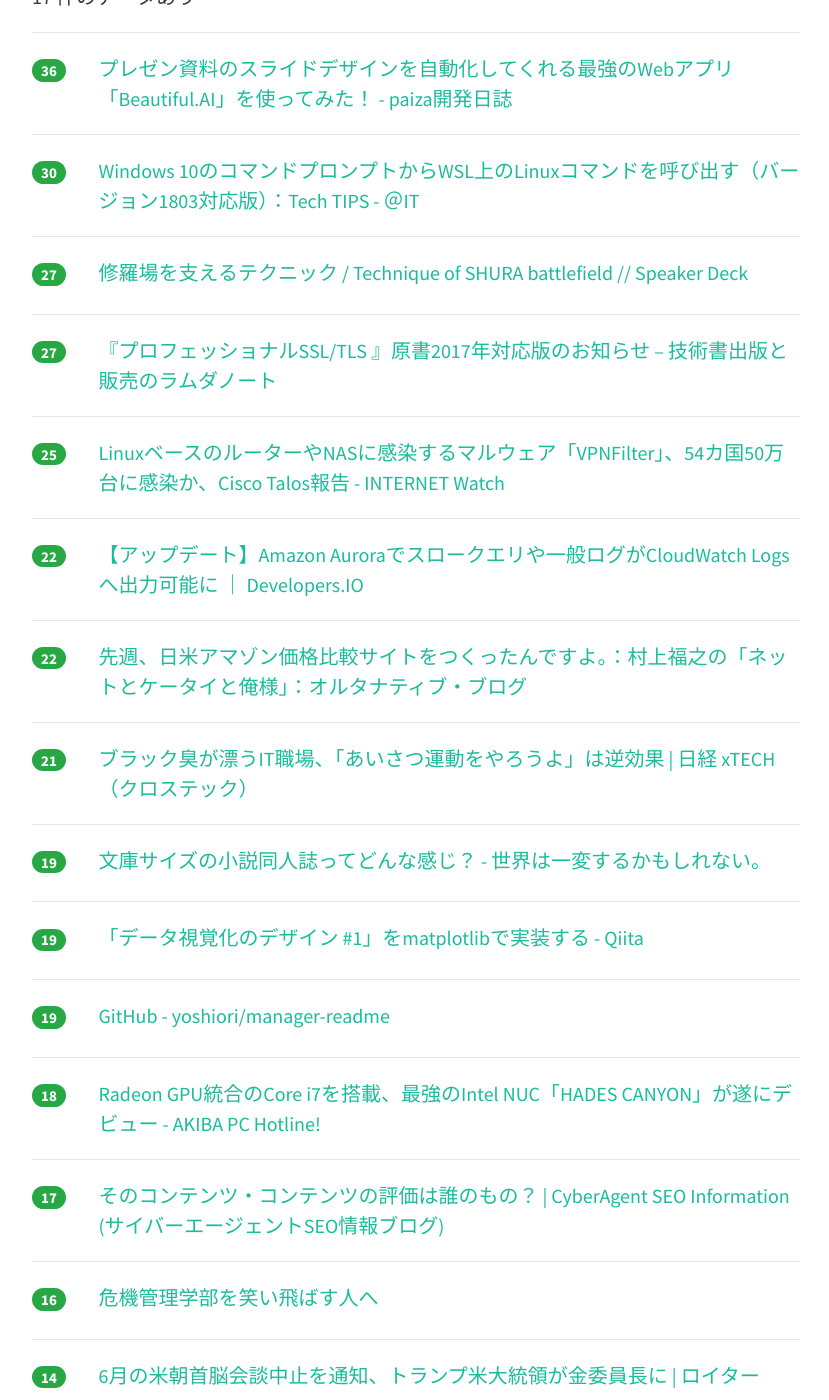
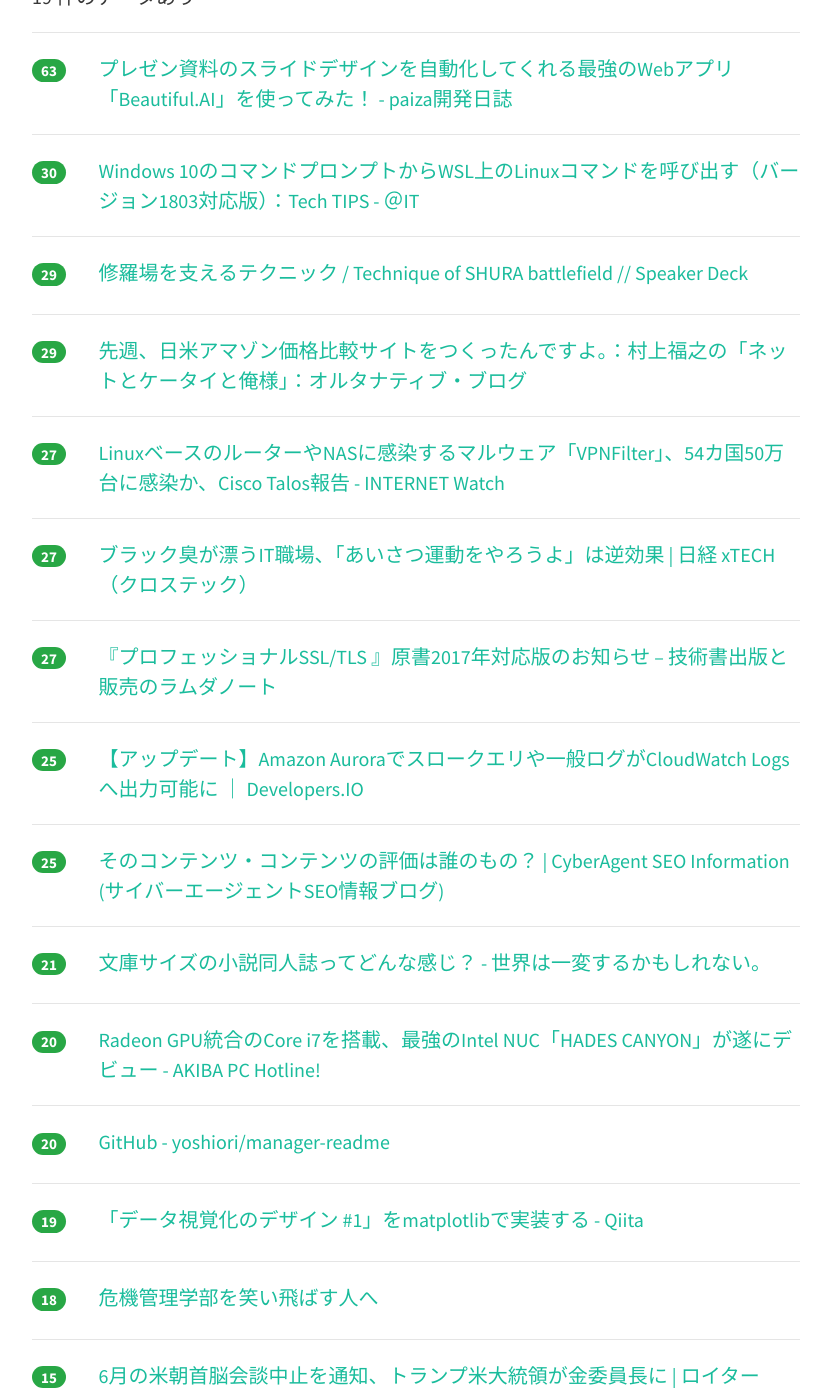
Before and after one commit to yatta47/hatena-matome-site, a Jekyll site: the page built from _posts/2018-05-25-hatena.md, in a window 1280 px wide and 1400 px high, scrolled down 341 px. Shown: the whole window, without its empty margins (224-1053 px from the left). Built offline with Jekyll 4.4.1, drawn with Linux system fonts in a browser that asks for light colours; nearby versions of some CDN libraries; some of the changed text lies outside the part shown.

Commit message:
Updated 2018-05-25

```diff
--- a/_posts/2018-05-25-hatena.md
+++ b/_posts/2018-05-25-hatena.md
@@ -1,13 +1,13 @@
 ---
 layout: post
 title:  "2018-05-25 はてぶIT"
-date:   2018-05-25 08:02:45
+date:   2018-05-25 09:02:54
 tags: [it-hotentry]
 ---
-17 件のデータあり
+19 件のデータあり
 
 <hr><div class="row">
-<div class="col-1"><span class="badge badge-pill badge-success h2">36</span></div>
+<div class="col-1"><span class="badge badge-pill badge-success h2">63</span></div>
 <div class="col-11"><a href='https://paiza.hatenablog.com/entry/2018/05/24/%E3%83%97%E3%83%AC%E3%82%BC%E3%83%B3%E8%B3%87%E6%96%99%E3%81%AE%E3%82%B9%E3%83%A9%E3%82%A4%E3%83%89%E3%83%87%E3%82%B6%E3%82%A4%E3%83%B3%E3%82%92%E8%87%AA%E5%8B%95%E5%8C%96%E3%81%97%E3%81%A6%E3%81%8F' target='_blank'>プレゼン資料のスライドデザインを自動化してくれる最強のWebアプリ「Beautiful.AI」を使ってみた！ - paiza開発日誌</a></div>
 </div>
 <hr>
@@ -17,8 +17,23 @@ tags: [it-hotentry]
 </div>
 <hr>
 <div class="row">
+<div class="col-1"><span class="badge badge-pill badge-success h2">29</span></div>
+<div class="col-11"><a href='https://speakerdeck.com/erukiti/technique-of-shura-battlefield' target='_blank'>修羅場を支えるテクニック / Technique of SHURA battlefield // Speaker Deck</a></div>
+</div>
+<hr>
+<div class="row">
+<div class="col-1"><span class="badge badge-pill badge-success h2">29</span></div>
+<div class="col-11"><a href='http://blogs.itmedia.co.jp/fukuyuki/2018/05/post_88.html' target='_blank'>先週、日米アマゾン価格比較サイトをつくったんですよ。：村上福之の「ネットとケータイと俺様」：オルタナティブ・ブログ</a></div>
+</div>
+<hr>
+<div class="row">
 <div class="col-1"><span class="badge badge-pill badge-success h2">27</span></div>
-<div class="col-11"><a href='https://speakerdeck.com/erukiti/technique-of-shura-battlefield' target='_blank'>修羅場を支えるテクニック / Technique of SHURA battlefield // Speaker Deck</a></div>
+<div class="col-11"><a href='https://internet.watch.impress.co.jp/docs/news/1123623.html' target='_blank'>LinuxベースのルーターやNASに感染するマルウェア「VPNFilter」、54カ国50万台に感染か、Cisco Talos報告 - INTERNET Watch</a></div>
+</div>
+<hr>
+<div class="row">
+<div class="col-1"><span class="badge badge-pill badge-success h2">27</span></div>
+<div class="col-11"><a href='http://tech.nikkeibp.co.jp/atcl/nxt/column/18/00205/050200005/' target='_blank'>ブラック臭が漂うIT職場、「あいさつ運動をやろうよ」は逆効果 | 日経 xTECH（クロステック）</a></div>
 </div>
 <hr>
 <div class="row">
@@ -28,27 +43,27 @@ tags: [it-hotentry]
 <hr>
 <div class="row">
 <div class="col-1"><span class="badge badge-pill badge-success h2">25</span></div>
-<div class="col-11"><a href='https://internet.watch.impress.co.jp/docs/news/1123623.html' target='_blank'>LinuxベースのルーターやNASに感染するマルウェア「VPNFilter」、54カ国50万台に感染か、Cisco Talos報告 - INTERNET Watch</a></div>
-</div>
-<hr>
-<div class="row">
-<div class="col-1"><span class="badge badge-pill badge-success h2">22</span></div>
 <div class="col-11"><a href='https://dev.classmethod.jp/cloud/aws/amazon-aurora-export-cloudwatch-logs/' target='_blank'>【アップデート】Amazon Auroraでスロークエリや一般ログがCloudWatch Logsへ出力可能に ｜ Developers.IO</a></div>
 </div>
 <hr>
 <div class="row">
-<div class="col-1"><span class="badge badge-pill badge-success h2">22</span></div>
-<div class="col-11"><a href='http://blogs.itmedia.co.jp/fukuyuki/2018/05/post_88.html' target='_blank'>先週、日米アマゾン価格比較サイトをつくったんですよ。：村上福之の「ネットとケータイと俺様」：オルタナティブ・ブログ</a></div>
+<div class="col-1"><span class="badge badge-pill badge-success h2">25</span></div>
+<div class="col-11"><a href='https://ameblo.jp/ca-seo/entry-12378471205.html' target='_blank'>そのコンテンツ・コンテンツの評価は誰のもの？ | CyberAgent SEO Information　　(サイバーエージェントSEO情報ブログ)</a></div>
 </div>
 <hr>
 <div class="row">
 <div class="col-1"><span class="badge badge-pill badge-success h2">21</span></div>
-<div class="col-11"><a href='http://tech.nikkeibp.co.jp/atcl/nxt/column/18/00205/050200005/' target='_blank'>ブラック臭が漂うIT職場、「あいさつ運動をやろうよ」は逆効果 | 日経 xTECH（クロステック）</a></div>
+<div class="col-11"><a href='http://wtrdr.hatenablog.com/entry/2018/05/21/215828' target='_blank'>文庫サイズの小説同人誌ってどんな感じ？ - 世界は一変するかもしれない。</a></div>
 </div>
 <hr>
 <div class="row">
-<div class="col-1"><span class="badge badge-pill badge-success h2">19</span></div>
-<div class="col-11"><a href='http://wtrdr.hatenablog.com/entry/2018/05/21/215828' target='_blank'>文庫サイズの小説同人誌ってどんな感じ？ - 世界は一変するかもしれない。</a></div>
+<div class="col-1"><span class="badge badge-pill badge-success h2">20</span></div>
+<div class="col-11"><a href='https://akiba-pc.watch.impress.co.jp/docs/news/news/1123550.html' target='_blank'>Radeon GPU統合のCore i7を搭載、最強のIntel NUC「HADES CANYON」が遂にデビュー - AKIBA PC Hotline!</a></div>
+</div>
+<hr>
+<div class="row">
+<div class="col-1"><span class="badge badge-pill badge-success h2">20</span></div>
+<div class="col-11"><a href='https://github.com/yoshiori/manager-readme' target='_blank'>GitHub - yoshiori/manager-readme</a></div>
 </div>
 <hr>
 <div class="row">
@@ -57,27 +72,12 @@ tags: [it-hotentry]
 </div>
 <hr>
 <div class="row">
-<div class="col-1"><span class="badge badge-pill badge-success h2">19</span></div>
-<div class="col-11"><a href='https://github.com/yoshiori/manager-readme' target='_blank'>GitHub - yoshiori/manager-readme</a></div>
-</div>
-<hr>
-<div class="row">
 <div class="col-1"><span class="badge badge-pill badge-success h2">18</span></div>
-<div class="col-11"><a href='https://akiba-pc.watch.impress.co.jp/docs/news/news/1123550.html' target='_blank'>Radeon GPU統合のCore i7を搭載、最強のIntel NUC「HADES CANYON」が遂にデビュー - AKIBA PC Hotline!</a></div>
-</div>
-<hr>
-<div class="row">
-<div class="col-1"><span class="badge badge-pill badge-success h2">17</span></div>
-<div class="col-11"><a href='https://ameblo.jp/ca-seo/entry-12378471205.html' target='_blank'>そのコンテンツ・コンテンツの評価は誰のもの？ | CyberAgent SEO Information　　(サイバーエージェントSEO情報ブログ)</a></div>
-</div>
-<hr>
-<div class="row">
-<div class="col-1"><span class="badge badge-pill badge-success h2">16</span></div>
 <div class="col-11"><a href='https://anond.hatelabo.jp/20180524202519' target='_blank'>危機管理学部を笑い飛ばす人へ</a></div>
 </div>
 <hr>
 <div class="row">
-<div class="col-1"><span class="badge badge-pill badge-success h2">14</span></div>
+<div class="col-1"><span class="badge badge-pill badge-success h2">15</span></div>
 <div class="col-11"><a href='https://jp.reuters.com/article/idJPKCN1IP2AP' target='_blank'>6月の米朝首脳会談中止を通知、トランプ米大統領が金委員長に | ロイター</a></div>
 </div>
 <hr>
@@ -87,7 +87,17 @@ tags: [it-hotentry]
 </div>
 <hr>
 <div class="row">
-<div class="col-1"><span class="badge badge-pill badge-success h2">9</span></div>
+<div class="col-1"><span class="badge badge-pill badge-success h2">12</span></div>
 <div class="col-11"><a href='http://squeuei.hatenablog.com/entry/2018/05/24/190000' target='_blank'>Crypkoとの生活 - Stellar</a></div>
 </div>
 <hr>
+<div class="row">
+<div class="col-1"><span class="badge badge-pill badge-success h2">11</span></div>
+<div class="col-11"><a href='http://b.hatena.ne.jp/entry/yuhka-uno.hatenablog.com/entry/2018/05/24/103813' target='_blank'>はてなブックマーク - ほとんどの女性が性犯罪被害者であることを知った男性に、気をつけてほしいこと - 宇野ゆうかの備忘録</a></div>
+</div>
+<hr>
+<div class="row">
+<div class="col-1"><span class="badge badge-pill badge-success h2">10</span></div>
+<div class="col-11"><a href='https://www.bloomberg.co.jp/news/articles/2018-05-24/P98S1L6VDKHS01' target='_blank'>トランプ大統領：米軍の準備はできている－北朝鮮との首脳会談中止後 - Bloomberg</a></div>
+</div>
+<hr>
```
